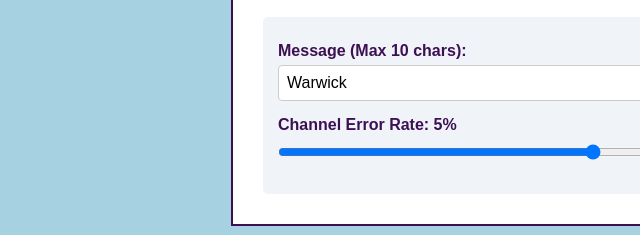
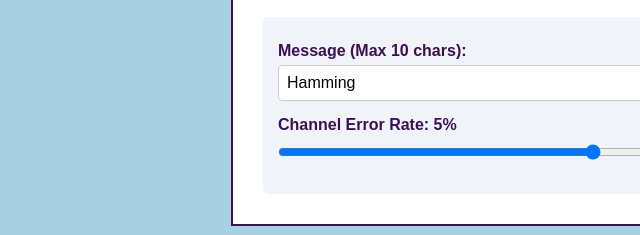
Before and after one commit to MatAsiUn/MathsInActionPoster, a website built with webpack: page hamming74.html in a window 1280 px wide. Shown: the part 384-619 px from the top of the page, 9-649 px from the left. Built offline with nearby package versions, Linux system fonts and the light colour scheme.

Commit message:
Add files via upload

```diff
--- a/hamming74.html
+++ b/hamming74.html
@@ -57,7 +57,7 @@
     <div class="controls">
       <div class="input-group">
         <label for="message-input">Message (Max 10 chars):</label>
-        <input type="text" id="message-input" maxlength="10" value="Warwick" placeholder="Type here...">
+        <input type="text" id="message-input" maxlength="10" value="Hamming" placeholder="Type here...">
       </div>
 
       <div class="input-group">
```
